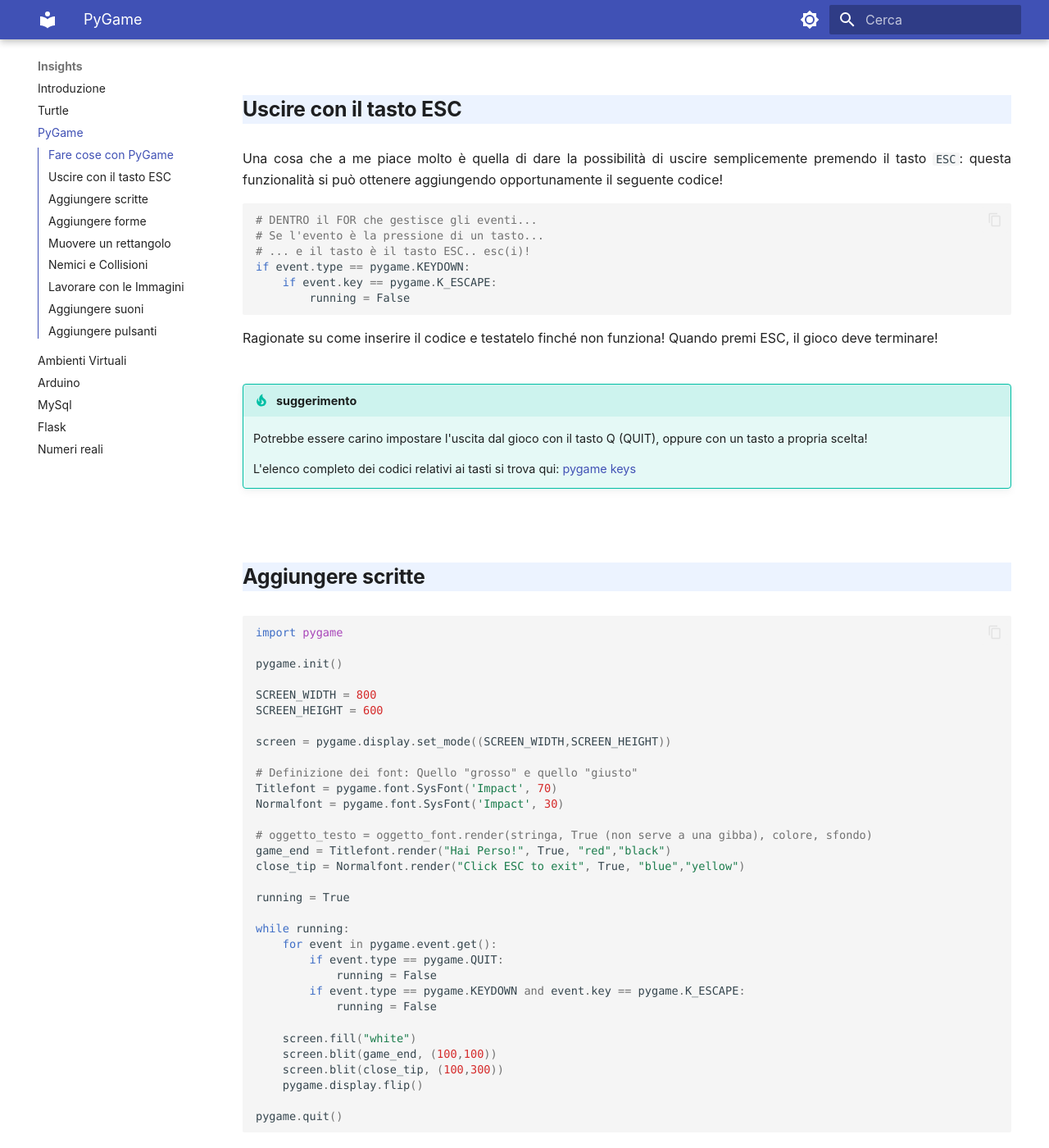
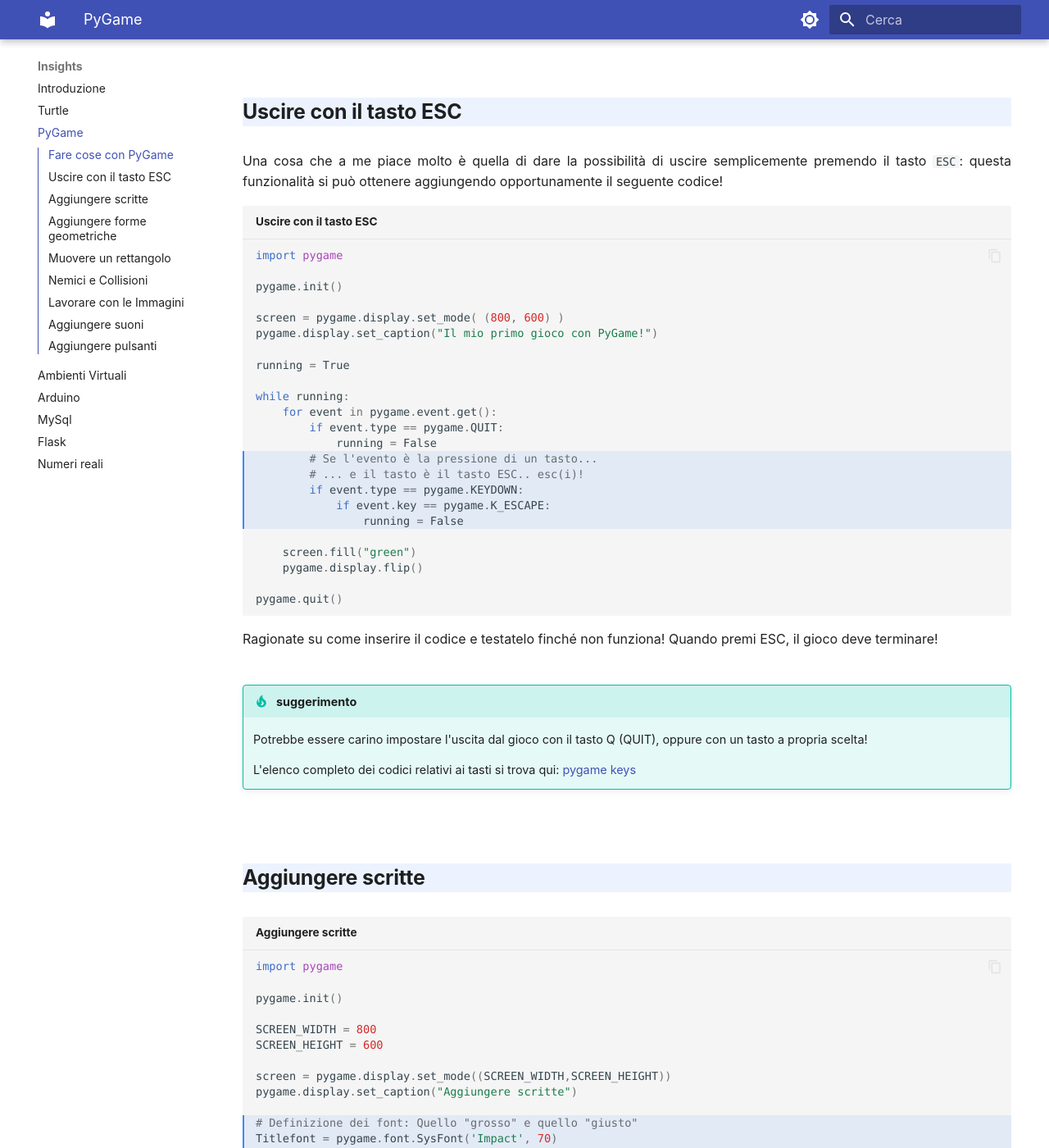
Before and after one commit to adjamhub/pyhandouts, an MkDocs documentation site: the page built from docs/insights/02_pygame1.md, in a window 1280 px wide and 1400 px high, scrolled down 1547 px. Shown: the whole window at 82% size. Built offline with MkDocs 1.6.1 and Material for MkDocs 9.7.7, drawn with Linux system fonts in a browser that asks for light colours; some of the changed text lies outside the part shown.

Commit message:
titoli ed evidenziazioni di codice

````diff
--- a/docs/insights/02_pygame1.md
+++ b/docs/insights/02_pygame1.md
@@ -15,15 +15,13 @@ il nome corrispondente e cliccate (incredibilmente) INSTALLA!!!
 Cominciamo dal programma assolutamente minimo, che però in realtà contiene già parecchie
 cosine su cui riflettere!
 
-``` py
-# Primo programma
-
+``` py title="Primo programma"
 # importa ed inizializza la libreria pygame
 import pygame
 
 pygame.init()
 
-# lo screen
+# lo screen (con titolo)
 screen = pygame.display.set_mode( (800, 600) )
 pygame.display.set_caption("Il mio primo gioco con PyGame!")
 
@@ -39,7 +37,7 @@ while running:
     # colora lo schermo di verde
     screen.fill("green")
 
-    # Update display content
+    # aggiorna il contenuto dello schermo
     pygame.display.flip()
 
 # Chiude pygame
@@ -69,14 +67,33 @@ Per adesso basta così con le spiegazioni.... proviamo ad andare avanti con il c
 
 Una cosa che a me piace molto è quella di dare la possibilità di uscire semplicemente premendo il tasto `ESC`: questa funzionalità si può ottenere aggiungendo opportunamente il seguente codice!
 
-``` py
-# DENTRO il FOR che gestisce gli eventi...
-# Se l'evento è la pressione di un tasto...
-# ... e il tasto è il tasto ESC.. esc(i)!
-if event.type == pygame.KEYDOWN:
-    if event.key == pygame.K_ESCAPE:
-        running = False
+
+``` py title="Uscire con il tasto ESC" hl_lines="14 15 16 17 18"
+import pygame
+
+pygame.init()
+
+screen = pygame.display.set_mode( (800, 600) )
+pygame.display.set_caption("Il mio primo gioco con PyGame!")
+
+running = True
+
+while running:
+    for event in pygame.event.get():
+        if event.type == pygame.QUIT:
+            running = False
+        # Se l'evento è la pressione di un tasto...
+        # ... e il tasto è il tasto ESC.. esc(i)!
+        if event.type == pygame.KEYDOWN:
+            if event.key == pygame.K_ESCAPE:
+                running = False
+
+    screen.fill("green")
+    pygame.display.flip()
+
+pygame.quit()
 ```
+
 
 Ragionate su come inserire il codice e testatelo finché non funziona! Quando premi ESC, il gioco deve terminare!
 
@@ -91,7 +108,7 @@ Ragionate su come inserire il codice e testatelo finché non funziona! Quando pr
 
 ## Aggiungere scritte
 
-``` py
+``` py title="Aggiungere scritte" hl_lines="11 12 13 15 16 17 29 30"
 import pygame
 
 pygame.init()
@@ -100,13 +117,14 @@ SCREEN_WIDTH = 800
 SCREEN_HEIGHT = 600
 
 screen = pygame.display.set_mode((SCREEN_WIDTH,SCREEN_HEIGHT))
+pygame.display.set_caption("Aggiungere scritte")
 
 # Definizione dei font: Quello "grosso" e quello "giusto"
 Titlefont = pygame.font.SysFont('Impact', 70)
 Normalfont = pygame.font.SysFont('Impact', 30)
 
-# oggetto_testo = oggetto_font.render(stringa, True (non serve a una gibba), colore, sfondo)
-game_end = Titlefont.render("Hai Perso!", True, "red","black")
+# oggetto_testo = oggetto_font.render(stringa, True, colore, sfondo (opzionale) )
+game_end = Titlefont.render("Hai Perso!", True, "red")
 close_tip = Normalfont.render("Click ESC to exit", True, "blue","yellow")
 
 running = True
@@ -127,9 +145,9 @@ pygame.quit()
 ```
 
 
-## Aggiungere forme
+## Aggiungere forme geometriche
 
-``` py
+``` py title="Aggiungere forme geometriche" hl_lines="22 23 24 26 27 28 30 31 32 34 35 36 38 39 40"
 import pygame
 
 pygame.init()
@@ -138,6 +156,7 @@ SCREEN_WIDTH = 800
 SCREEN_HEIGHT = 600
 
 screen = pygame.display.set_mode((SCREEN_WIDTH, SCREEN_HEIGHT))
+pygame.display.set_caption("Aggiungere forme geometriche")
 
 running = True
 
@@ -179,7 +198,7 @@ pygame.quit()
 
 ## Muovere un rettangolo
 
-``` py
+``` py title="Muovere un rettangolo" hl_lines="11 12 13 15 16 17 19 20 32 33 34 35 36 37 40 41 42 43 44 45 46 47 48 49 50 51 54"
 import pygame
 
 pygame.init()
@@ -240,7 +264,7 @@ pygame.quit()
 In questa parte del tutorial cercherò di aggiungere nemici in posti più o meno casuali e di controllare le collisioni fra
 questi e il giocatore!
 
-``` py
+``` py title="Nemici e Collisioni" hl_lines="12 13 14 15 17 18 42 43 44 45 64 65 66 67 68 69 70 71 72"
 import pygame
 import random
 
@@ -327,7 +351,7 @@ Questo pezzetto di codice presuppone che abbiate nella stessa cartella due immag
 - pere.jpg, lo sfondo con le pere
 - mosca.png, la mosca con bordo trasparente
 
-``` py
+``` py title="lavorare con le immagini" hl_lines="11 12 13 14 46 47 49 50"
 import pygame
 
 pygame.init()
@@ -342,7 +366,6 @@ imgSfondo = pygame.image.load("pere.jpg")
 imgSfondo = pygame.transform.scale(imgSfondo,(SCREEN_WIDTH,SCREEN_HEIGHT))
 imgMosca = pygame.image.load("mosca.png")
 imgMosca = pygame.transform.scale(imgMosca,(30,30))
-
 
 x = SCREEN_WIDTH // 2
 y = SCREEN_HEIGHT // 2
@@ -391,7 +414,7 @@ pygame.quit()
 
 Per far vedere come fermare e far ripartire una musichetta ho implementato anche la pausa :)
 
-``` py
+``` py title="Aggiungere suoni" hl_lines="5 6 7 8 45 48"
 import pygame
 
 pygame.init()
@@ -471,7 +493,7 @@ pygame.quit()
 ## Aggiungere pulsanti
 
 
-``` py
+``` py title="Aggiungere Pulsanti" hl_lines="10 11 12 18 19 26 27 28 29 33 34 35 36 37"
 import pygame
 
 pygame.init()
````
Also changed, not shown: other parts of docs/insights/02_pygame1.md (+6 -2 lines).
